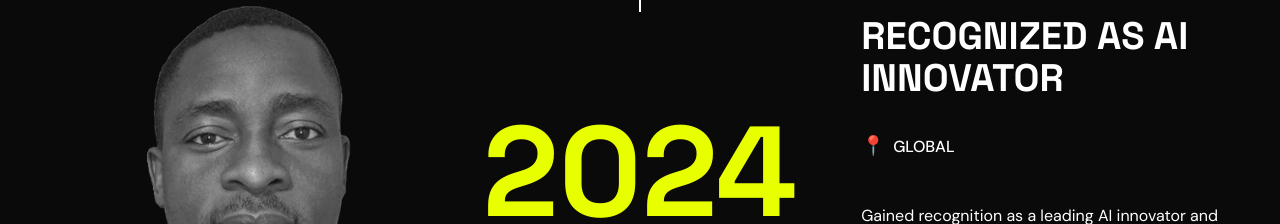
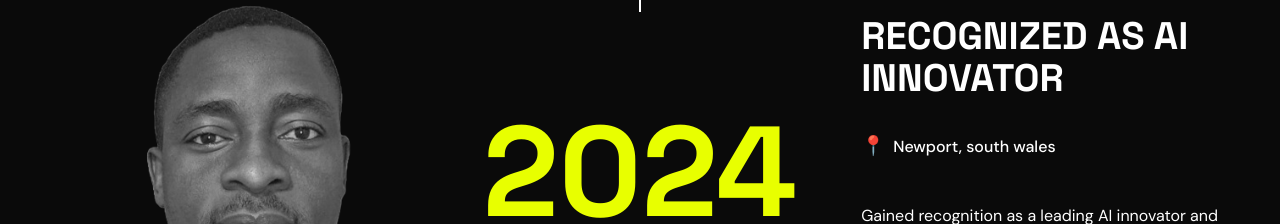
Before and after one commit to djsmacker01/osama-website, a React (Create React App) app: page / in a window 1280 px wide. Shown: the part 5000-5224 px from the top of the page. Built offline with nearby package versions, Linux system fonts and the light colour scheme.

Commit message:
Update About component to change the location from 'GLOBAL' to 'Newport, south wales', while preserving the existing description and year of recognition.

```diff
--- a/src/components/About.js
+++ b/src/components/About.js
@@ -47,7 +47,7 @@ const About = () => {
     {
       year: '2024',
       title: 'RECOGNIZED AS AI INNOVATOR',
-      location: 'GLOBAL',
+      location: 'Newport, south wales',
       description: 'Gained recognition as a leading AI innovator and entrepreneur, with SAAN-HUB Solutions expanding its reach and impact. Continues to build platforms that unlock new opportunities in technology.',
       image: '/images/Headshot_1.png',
       side: 'left'
```
